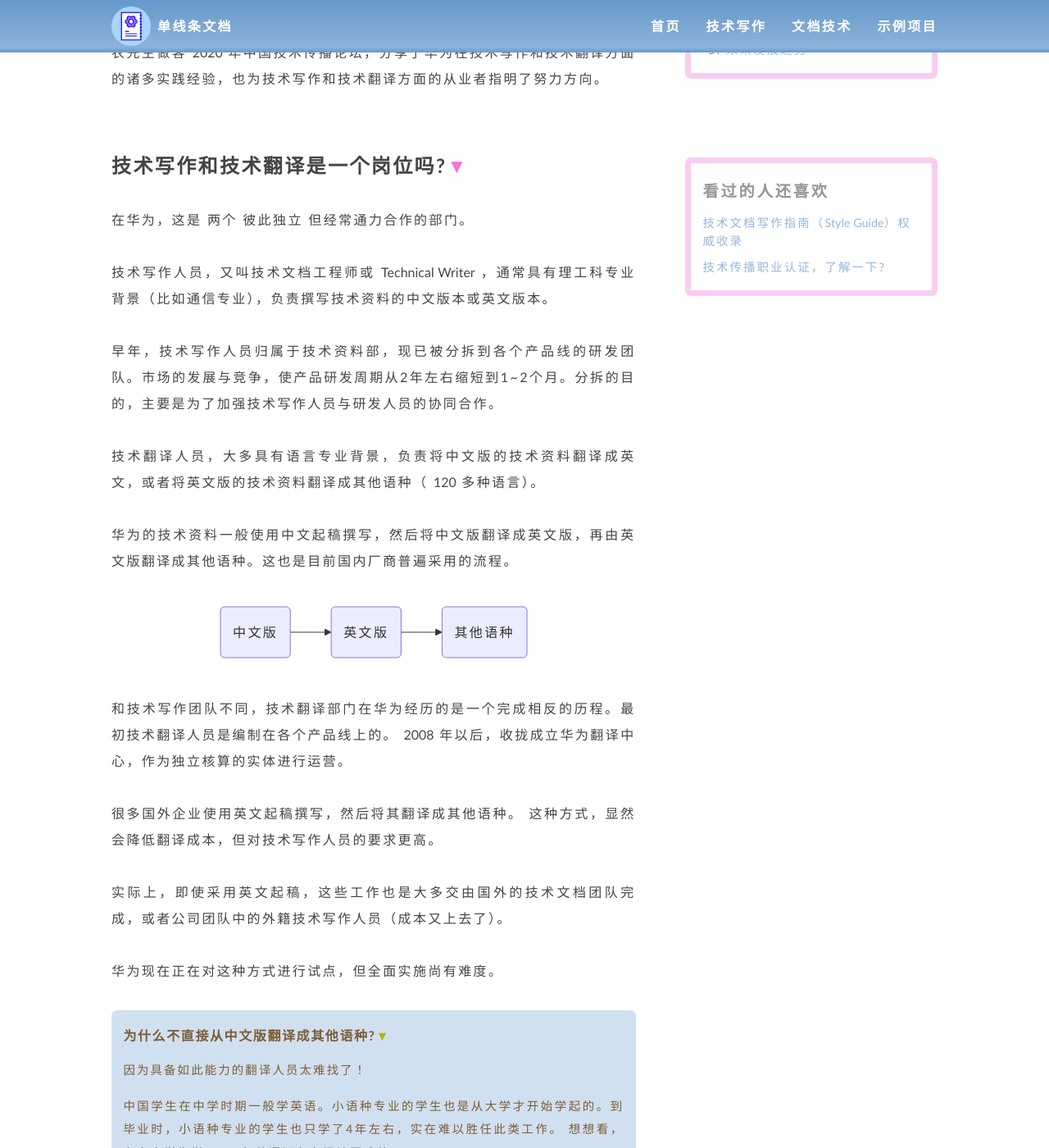
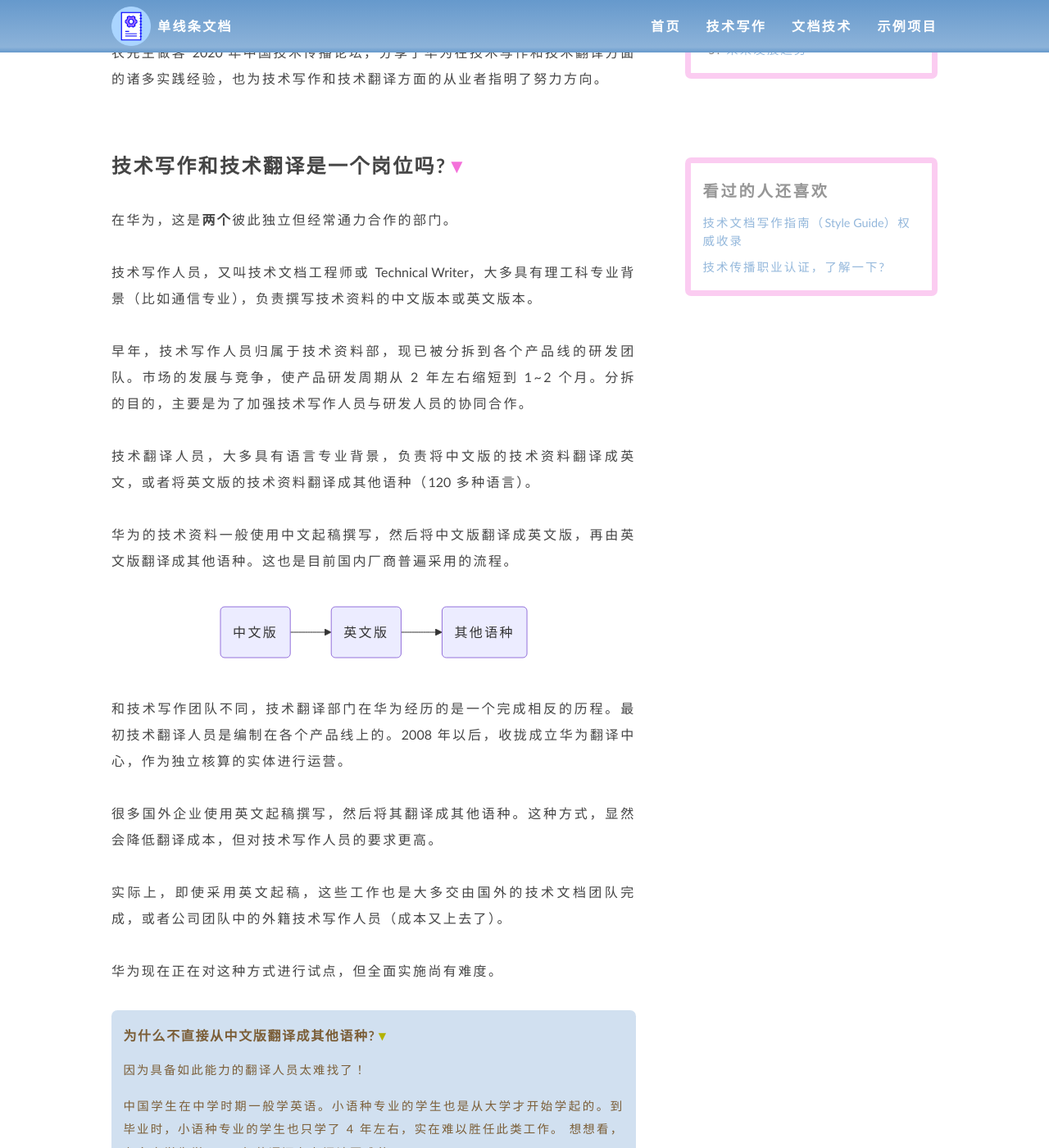
Before and after one commit to wongyah/docsimpo.work, a Jekyll site: the page built from technical-writing/_posts/2020-12-29-technical-documentation-process-in-huawei.md, in a window 1280 px wide and 1400 px high, scrolled down 331 px. Shown: the whole window at 82% size. Built offline with Jekyll 4.4.1, drawn with Linux system fonts in a browser that asks for light colours; some of the changed text lies outside the part shown.

Commit message:
Change the format of the index page, and correct the spaces related to English strings in the posts.

```diff
--- a/_sass/postMax875.scss
+++ b/_sass/postMax875.scss
@@ -7,16 +7,15 @@
 
 //! 文章索引页
 .postAbstract{
-  @include margin(2rem null);
   @include padding(2em null);
   border-bottom: 0.2em dotted rgba($background-color-head, 0.3);
 
   &:last-child{
-    margin-bottom: 3em;
+    margin-bottom: 2em;
   }
 
   h1{
-    font-size: $font-size-headingOne;
+    font-size: $font-size-headingOne-phone;
     color: $text-color-title;
     letter-spacing: $letter-spacing-heading;
     margin-bottom: 0.5em;
@@ -128,12 +127,8 @@
 
   div {
     font-size: $font-size-footer;
-    margin-bottom: 3em;
+    margin-bottom: 2em;
     color: lighten($color: $text-color-body, $amount: 40%);
-
-    &:last-child{
-      margin-bottom: 0;
-    }
 
     h1 {
       font-size: $font-size-body;
--- a/technical-writing/_posts/2020-12-29-technical-documentation-process-in-huawei.md
+++ b/technical-writing/_posts/2020-12-29-technical-documentation-process-in-huawei.md
@@ -7,13 +7,13 @@
 
 # 技术写作和技术翻译是一个岗位吗?
 
-在华为，这是 两个 彼此独立 但经常通力合作的部门。
+在华为，这是**两个**彼此独立但经常通力合作的部门。
 
-技术写作人员，又叫技术文档工程师或 <span lang='en'>Technical Writer</span> ，通常具有理工科专业背景（比如通信专业），负责撰写技术资料的中文版本或英文版本。
+技术写作人员，又叫技术文档工程师或 <span lang='en'>Technical Writer</span>，大多具有理工科专业背景（比如通信专业），负责撰写技术资料的中文版本或英文版本。
 
-早年，技术写作人员归属于技术资料部，现已被分拆到各个产品线的研发团队。市场的发展与竞争，使产品研发周期从2年左右缩短到1~2个月。分拆的目的，主要是为了加强技术写作人员与研发人员的协同合作。
+早年，技术写作人员归属于技术资料部，现已被分拆到各个产品线的研发团队。市场的发展与竞争，使产品研发周期从 2 年左右缩短到 1~2 个月。分拆的目的，主要是为了加强技术写作人员与研发人员的协同合作。
 
-技术翻译人员，大多具有语言专业背景，负责将中文版的技术资料翻译成英文，或者将英文版的技术资料翻译成其他语种（ <span lang='en'>120</span> 多种语言）。
+技术翻译人员，大多具有语言专业背景，负责将中文版的技术资料翻译成英文，或者将英文版的技术资料翻译成其他语种（<span lang='en'>120</span> 多种语言）。
 
 华为的技术资料一般使用中文起稿撰写，然后将中文版翻译成英文版，再由英文版翻译成其他语种。这也是目前国内厂商普遍采用的流程。
 
@@ -23,10 +23,9 @@
   B(英文版)-->C(其他语种);
 </div>
 
-和技术写作团队不同，技术翻译部门在华为经历的是一个完成相反的历程。最初技术翻译人员是编制在各个产品线上的。 <span lang='en'>2008</span> 年以后，收拢成立华为翻译中心，作为独立核算的实体进行运营。
+和技术写作团队不同，技术翻译部门在华为经历的是一个完成相反的历程。最初技术翻译人员是编制在各个产品线上的。<span lang='en'>2008</span> 年以后，收拢成立华为翻译中心，作为独立核算的实体进行运营。
 
-很多国外企业使用英文起稿撰写，然后将其翻译成其他语种。
-这种方式，显然会降低翻译成本，但对技术写作人员的要求更高。
+很多国外企业使用英文起稿撰写，然后将其翻译成其他语种。这种方式，显然会降低翻译成本，但对技术写作人员的要求更高。
 
 实际上，即使采用英文起稿，这些工作也是大多交由国外的技术文档团队完成，或者公司团队中的外籍技术写作人员（成本又上去了）。
 
@@ -36,7 +35,7 @@
 >
 > 因为具备如此能力的翻译人员太难找了！
 >
-> 中国学生在中学时期一般学英语。小语种专业的学生也是从大学才开始学起的。到毕业时，小语种专业的学生也只学了4年左右，实在难以胜任此类工作。
+> 中国学生在中学时期一般学英语。小语种专业的学生也是从大学才开始学起的。到毕业时，小语种专业的学生也只学了 4 年左右，实在难以胜任此类工作。
 > 想想看，有多少学生学了 <span lang='en'>10</span> 年英语还存在阅读困难的！
 
 # 工作流程是什么样的?
@@ -49,10 +48,10 @@
 
 对技术资料进行翻译前，必须进行原文质量检查（入口检查）。如果原文质量差，译文的质量只能更差。
 
-检查的依据，就是项目开始时制定出的项目标准，比如 <span lang='en'>Style Guide</span> 。如果原文中存在与标准不符的地方，译员便可将其退回给原作者（技术写作人员）修改。
+检查的依据，就是项目开始时制定出的项目标准，比如 <span lang='en'>Style Guide</span>。如果原文中存在与标准不符的地方，译员便可将其退回给原作者（技术写作人员）修改。
 
 > 如果技术写作人员确实很忙，译员也会帮忙修改。但这种情况非常少见。
-> 因为华为翻译中心是独立核算的，译员帮的忙是收费项目。被帮忙的员工要拿着收费清单，报主管批准才行。（通常，主管很不乐意批这种单子）
+> 因为华为翻译中心是独立核算的，译员帮的忙是收费项目。被帮忙的员工要拿着收费清单，报主管批准才行（通常，主管很不乐意批这种单子）。
 
 翻译完成的技术资料，要进行测试验证后才能发布。测试验证可以交由其他部门来做，比如研发人员、测试人员、技术写作人员。
 
@@ -76,9 +75,15 @@
 
 一名优秀的技术写作人员或技术翻译人员必须掌握产品知识，努力成为特定领域的产品技术专家。
 
-华为的技术文档工程师大多是工科毕业生，对产品知识的接受能力很强。译员大多来自语言专业，产品相关的专业基础薄弱，但是现在已经出现理工科背景毕业生增多的趋势。
+华为的技术文档工程师大多是工科毕业生，对产品知识的接受能力很强。
 
-如果技术文档工程师不懂产品技术，就不能与研发人员流畅地沟通，从而不能获得技术资料所需的信息，更写不出用户需要的技术资料。如果译员看不懂技术资料的原文，就翻译不出高质量的译文，还不如直接使用机器翻译。这就是为什么这些岗位如此看重产品技术方面的专业能力的原因。
+译员大多来自语言专业，产品相关的专业基础薄弱，但是现在已经出现理工科背景毕业生增多的趋势。
+
+如果技术文档工程师不懂产品技术，就不能与研发人员流畅地沟通，从而不能获得技术资料所需的信息，更写不出用户需要的技术资料。
+
+如果译员看不懂技术资料的原文，就翻译不出高质量的译文，还不如直接使用机器翻译。
+
+这就是为什么这些岗位如此看重产品技术方面的专业能力的原因。
 
 华为也会采用多种方式为员工提升这方面专业能力创造机会。比如到生产制造部门实习，上岗前进行产品应用培训，创建和维护公司知识库等。
 
@@ -94,6 +99,6 @@
 
 技术翻译因为对专业性和精确性要求较高，机器翻译的质量尚不能完全满足要求。但是，技术资料本身的规则性很可能成为日后机器学习助力机器翻译的有利因素。
 
-除了机器翻译，机器写作近来也屡屡出来晒成绩。比如新华社的快笔小新、腾迅的 <span lang='en'>Dreamwriter</span> ，国外很多媒体也早已采用了机器人撰写部分新闻稿件的技术。
+除了机器翻译，机器写作近来也屡屡出来晒成绩。比如新华社的快笔小新、腾迅的 <span lang='en'>Dreamwriter</span>，国外很多媒体也早已采用了机器人撰写部分新闻稿件的技术。
 
 未来，机器写作有可能在技术写作领域取得进展，尤其是安装手册、维修手册等较为规则化的文档。
```
Also changed, not shown: technical-writing/_posts/2020-12-31-certificated-professional-technical-communicator.md (+17 -18 lines), 1 other file.
